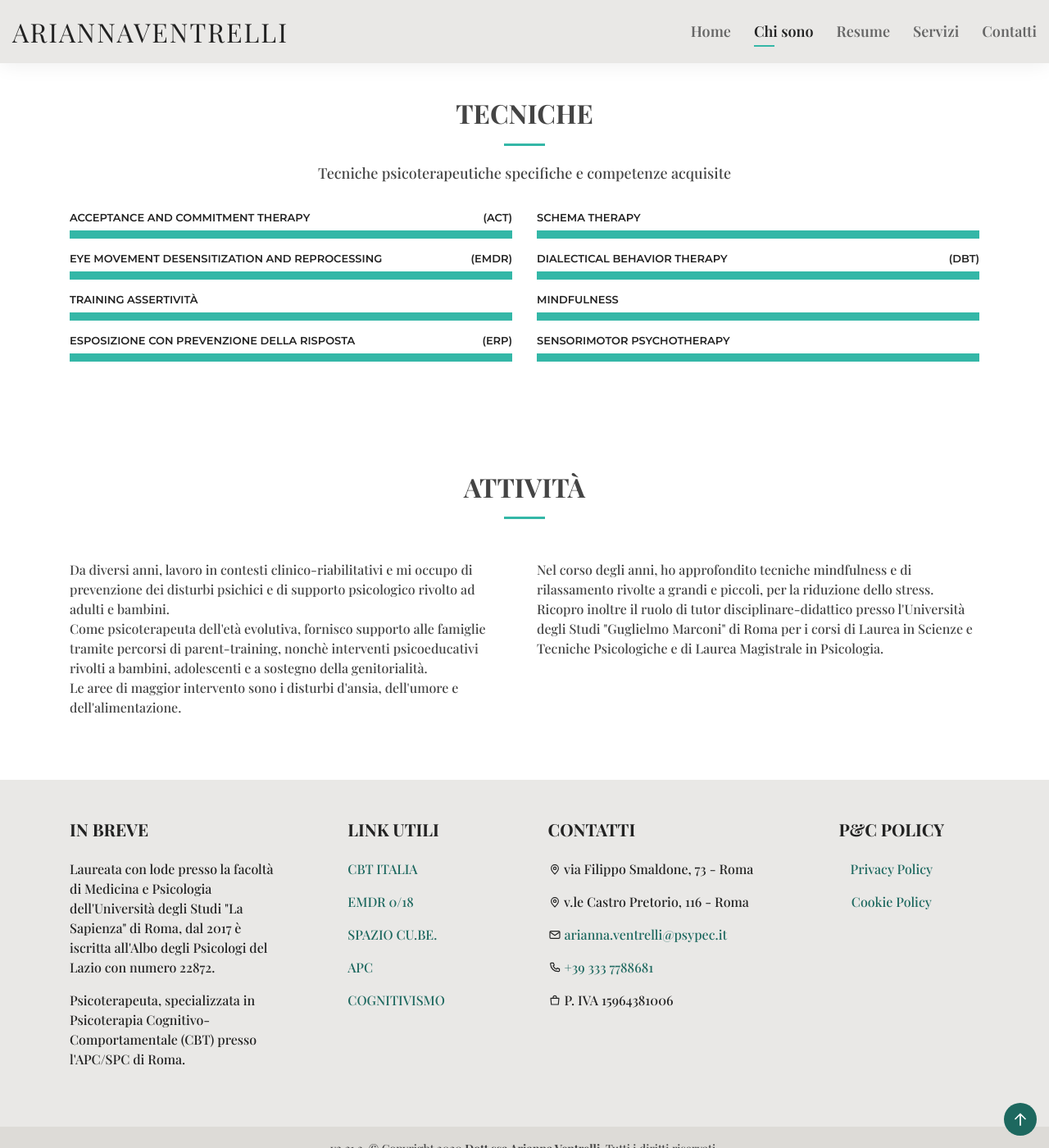
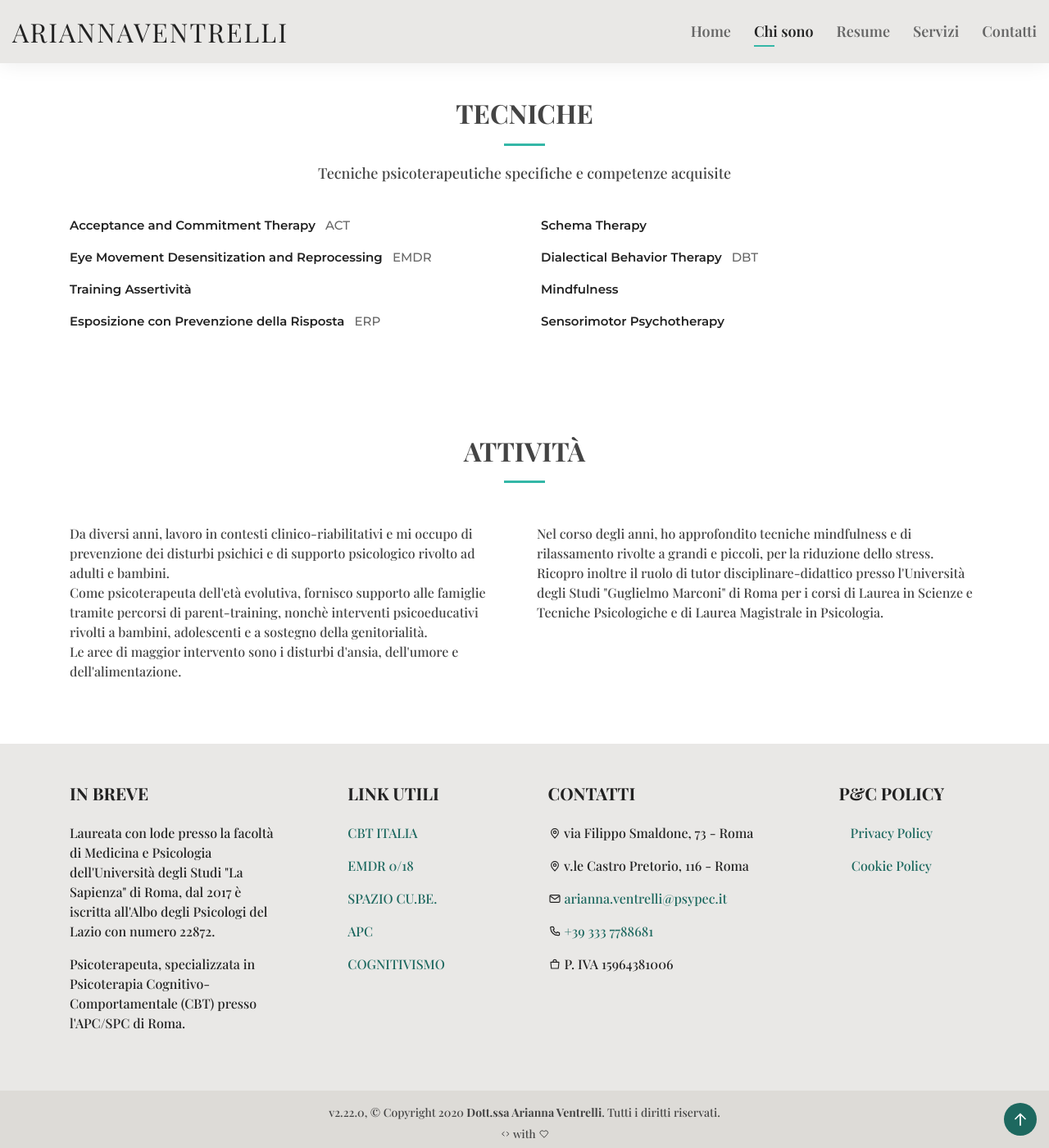
Before and after one commit to venari-psycho/venari-psycho.github.io, a Jekyll site: the page built from about.html, in a window 1280 px wide and 1400 px high, scrolled down 744 px. Shown: the whole window at 82% size. Built offline with Jekyll 4.4.1, drawn with Linux system fonts in a browser that asks for light colours; some web fonts are replaced.

Commit message:
Replace the skill bars with a list of techniques
Eight therapeutic techniques were presented as progress bars, every one of
them animating to 100%. A bar that is always full is not data, it is
decoration, and on a clinical site it reads as an unintended boast. The
information is the list of methods; there is no level to report.

- The bars become a two-column list: technique name with its acronym
  alongside in a muted colour. A `<ul>`, which is what this always was.
- The names were `text-transform: uppercase` at 13px. All-caps is for short
  labels, not for content: "ACCEPTANCE AND COMMITMENT THERAPY" is work to
  read. Sentence case now.
- No rules under each row. A hairline beneath all eight would be the same
  laziest-layout pattern the services page just moved away from; spacing and
  two columns are enough.
- Copy unchanged apart from dropping the parentheses around the acronyms,
  which the colour now separates.

The bars were also the only reason the site loaded Waypoints, and the only
block left in main.js that used it. Both are gone: -9 KB, and the runtime is
down to jQuery, jquery.easing and main.js.

Co-Authored-By: Claude Opus 5 <noreply@anthropic.com>

```diff
--- a/_data/version.yml
+++ b/_data/version.yml
@@ -1 +1 @@
-release: v2.21.3
+release: v2.22.0
--- a/_layouts/default-modal.html
+++ b/_layouts/default-modal.html
@@ -27,7 +27,6 @@
   <!-- Vendor JS Files -->
   <script src="assets/vendor/jquery/jquery.min.js"></script>
   <script src="assets/vendor/jquery.easing/jquery.easing.min.js"></script>
-  <script src="assets/vendor/waypoints/jquery.waypoints.min.js"></script>
 
   <!-- Template Main JS File -->
   <script src="assets/js/main.js"></script>
--- a/_layouts/default.html
+++ b/_layouts/default.html
@@ -67,7 +67,6 @@
   <!-- Vendor JS Files -->
   <script src="assets/vendor/jquery/jquery.min.js"></script>
   <script src="assets/vendor/jquery.easing/jquery.easing.min.js"></script>
-  <script src="assets/vendor/waypoints/jquery.waypoints.min.js"></script>
 
   <!-- Template Main JS File -->
   <script src="assets/js/main.js"></script>
--- a/about.html
+++ b/about.html
@@ -68,73 +68,17 @@ layout: default
         </p>
       </div>
 
-      <div class="row skills-content">
-
-        <div class="col-lg-6">
-
-          <div class="progress">
-            <span class="skill">Acceptance and Commitment Therapy <i class="val">(ACT)</i></span>
-            <div class="progress-bar-wrap">
-              <div class="progress-bar" data-progress="100" aria-hidden="true"></div>
-            </div>
-          </div>
-
-          <div class="progress">
-            <span class="skill">Eye Movement Desensitization and Reprocessing <i class="val">(EMDR)</i></span>
-            <div class="progress-bar-wrap">
-              <div class="progress-bar" data-progress="100" aria-hidden="true"></div>
-            </div>
-          </div>
-
-          <div class="progress">
-            <span class="skill">Training Assertivit&agrave; <i class="val"></i></span>
-            <div class="progress-bar-wrap">
-              <div class="progress-bar" data-progress="100" aria-hidden="true"></div>
-            </div>
-          </div>
-
-          <div class="progress">
-            <span class="skill">Esposizione con Prevenzione della Risposta <i class="val">(ERP)</i></span>
-            <div class="progress-bar-wrap">
-              <div class="progress-bar" data-progress="100" aria-hidden="true"></div>
-            </div>
-          </div>
-
-        </div>
-
-        <div class="col-lg-6">
-
-          <div class="progress">
-            <span class="skill">Schema Therapy <i class="val"></i></span>
-            <div class="progress-bar-wrap">
-              <div class="progress-bar" data-progress="100" aria-hidden="true"></div>
-            </div>
-          </div>
-
-          <div class="progress">
-            <span class="skill">Dialectical Behavior Therapy <i class="val">(DBT)</i></span>
-            <div class="progress-bar-wrap">
-              <div class="progress-bar" data-progress="100" aria-hidden="true"></div>
-            </div>
-          </div>
-
-          <div class="progress">
-            <span class="skill">Mindfulness <i class="val"></i></span>
-            <div class="progress-bar-wrap">
-              <div class="progress-bar" data-progress="100" aria-hidden="true"></div>
-            </div>
-          </div>
-
-          <div class="progress">
-            <span class="skill">Sensorimotor Psychotherapy <i class="val"></i></span>
-            <div class="progress-bar-wrap">
-              <div class="progress-bar" data-progress="100" aria-hidden="true"></div>
-            </div>
-          </div>
-
-        </div>
-
-      </div>
+      <!-- Elenco di metodi, non misure: nessuna barra, nessun livello. -->
+      <ul class="technique-list">
+        <li class="technique">Acceptance and Commitment Therapy <span class="technique-acronym">ACT</span></li>
+        <li class="technique">Eye Movement Desensitization and Reprocessing <span class="technique-acronym">EMDR</span></li>
+        <li class="technique">Training Assertivit&agrave;</li>
+        <li class="technique">Esposizione con Prevenzione della Risposta <span class="technique-acronym">ERP</span></li>
+        <li class="technique">Schema Therapy</li>
+        <li class="technique">Dialectical Behavior Therapy <span class="technique-acronym">DBT</span></li>
+        <li class="technique">Mindfulness</li>
+        <li class="technique">Sensorimotor Psychotherapy</li>
+      </ul>
 
     </div>
   </section><!-- End Skills Section -->
--- a/assets/css/style.css
+++ b/assets/css/style.css
@@ -576,39 +576,38 @@ section.cookie-policy-section {
 }
 
 /*--------------------------------------------------------------
-# Skills
+# Tecniche
+# Un elenco di metodi, non di misure: le barre precedenti erano tutte
+# al 100%, quindi non portavano informazione.
 --------------------------------------------------------------*/
-.skills .progress {
-  height: 50px;
-  display: block;
-  background: none;
+.technique-list {
+  columns: 2;
+  column-gap: 40px;
+  margin: 0;
+  padding: 0;
+  list-style: none;
 }
 
-.skills .progress .skill {
-  padding: 10px 0;
-  margin: 0 0 6px 0;
-  text-transform: uppercase;
-  display: block;
+.technique {
+  break-inside: avoid;
+  padding: 9px 0;
+  font-family: "Montserrat", sans-serif;
+  font-size: 15px;
   font-weight: 600;
-  font-family: "Montserrat", sans-serif;
-  font-size: 13px !important;
+  line-height: 1.4;
   color: var(--ink);
 }
 
-.skills .progress .skill .val {
-  float: right;
-  font-style: normal;
+.technique-acronym {
+  margin-left: 8px;
+  font-weight: 500;
+  color: var(--ink-muted);
 }
 
-.skills .progress-bar-wrap {
-  background: var(--surface-muted);
-}
-
-.skills .progress-bar {
-  width: 1px;
-  height: 10px;
-  transition: width 700ms var(--ease-out);
-  background-color: var(--brand);
+@media (max-width: 767px) {
+  .technique-list {
+    columns: 1;
+  }
 }
 
 /*--------------------------------------------------------------
--- a/assets/js/main.js
+++ b/assets/js/main.js
@@ -156,13 +156,4 @@
     return false;
   });
 
-  // Skills section
-  $('.skills-content').waypoint(function() {
-    $('.progress .progress-bar').each(function() {
-      $(this).css("width", $(this).attr("data-progress") + '%');
-    });
-  }, {
-    offset: '80%'
-  });
-
 })(jQuery);
```
Also changed, not shown: assets/vendor/waypoints/jquery.waypoints.min.js (deleted).
